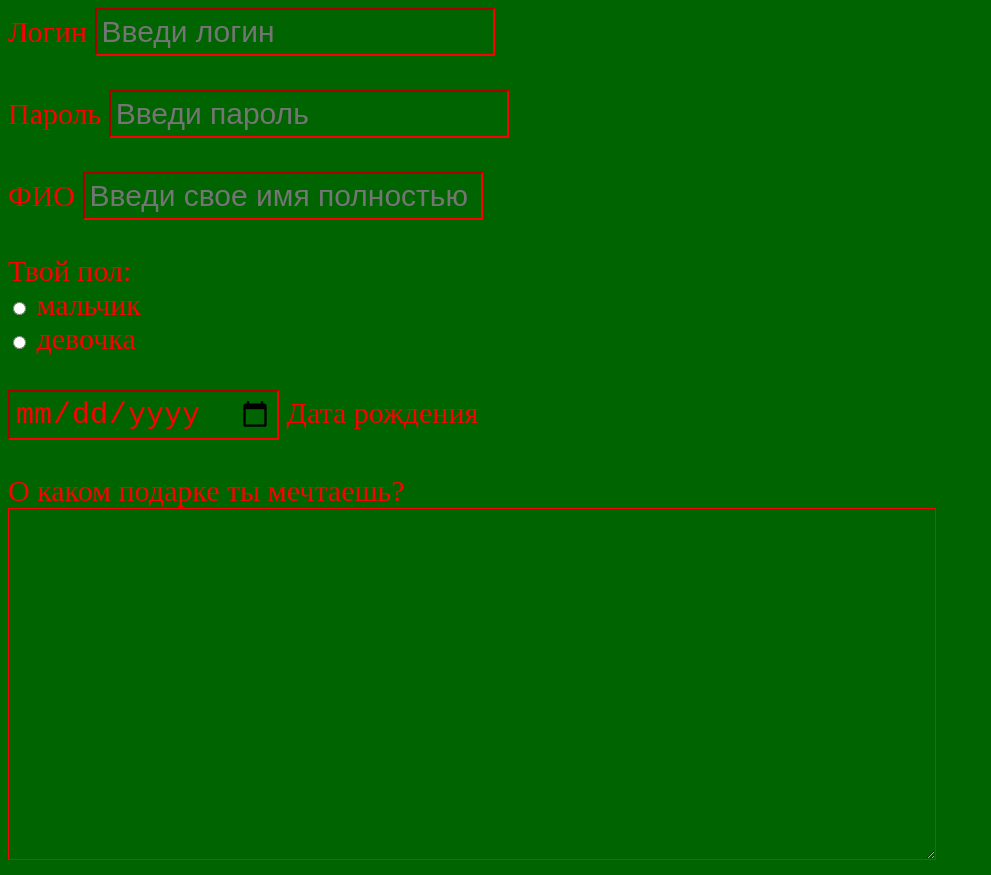
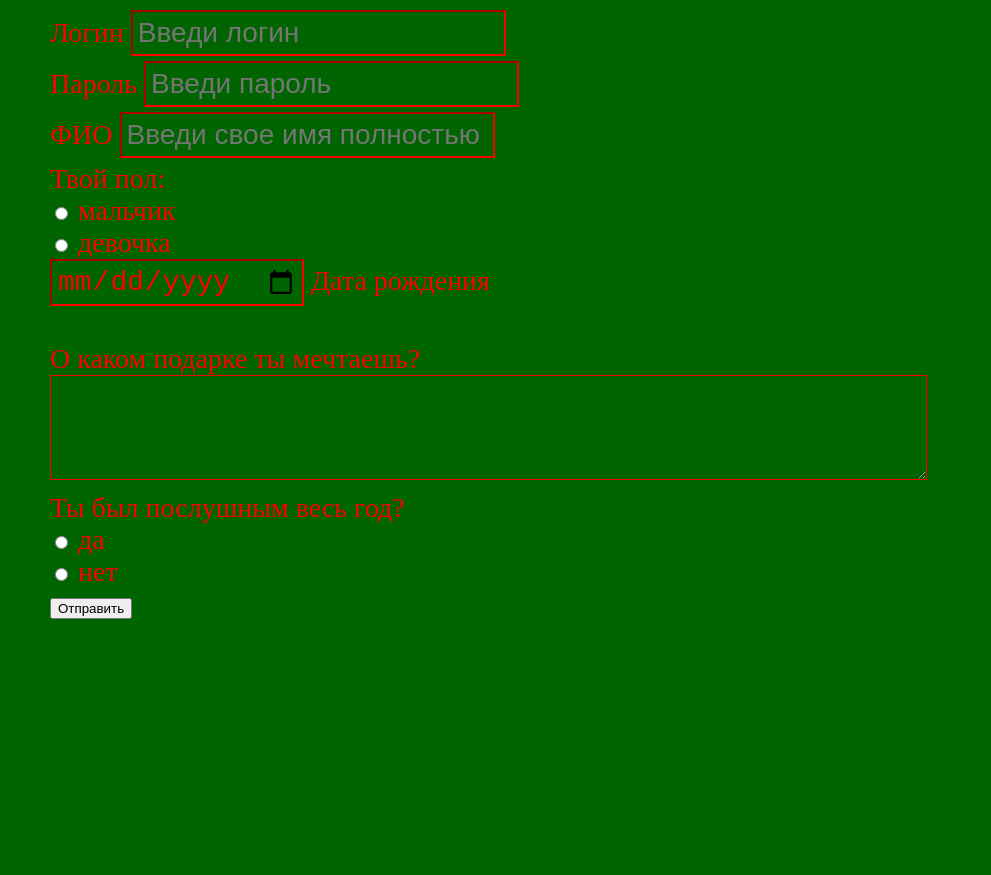
Before and after one commit to Valery2400/HomeWork_04, a plain HTML site: page Exercise1/index.html in a window 1280 px wide. Shown: the whole page, without its empty margins (0-991 px from the left). After the commit the page ends 800 px from the top, so only its background shows below. Drawn offline with Linux system fonts and the light colour scheme.

Commit message:
add send button

```diff
--- a/Exercise1/index.html
+++ b/Exercise1/index.html
@@ -15,21 +15,18 @@
                 <input id="login_" type="login"  placeholder="Введи логин" required>
             </label>
             </div>
-            <br>
+
         <div>
             <label for="password_">Пароль
                 <input id="password_" type="password" placeholder="Введи пароль" required >
         </label>
         </div>
-        <br>
+
         <div>
             <label for="name_">ФИО
                 <input id="name_" type="name" placeholder="Введи свое имя полностью" required >
             </label>
             </div>
-            <br>
-
-
 
         <div>
             Твой пол:
@@ -41,7 +38,7 @@
                 <input id="female" type="radio" name="sex" value="female">
                 <label for="female">девочка</label>
             </div>
-            <br>
+
 
             <div>
                 <input type="date" name="birth-date" id="birth-date">
@@ -50,12 +47,26 @@
             <br>
             <div>
                 О каком подарке ты мечтаешь? <br>
-                <textarea maxlength="100" name="text" id="" cols="50" rows="10"></textarea>
+                <textarea maxlength="100" name="text" id="" cols="50" rows="3"></textarea>
             </div>
 
+            <div>
+                Ты был послушным весь год?
+                <div>
+                    <input id="yes" type="radio" name="good_behavior" value="yes">
+                    <label for="yes">да</label>
+                </div>
+                <div>
+                    <input id="no" type="radio" name="good_behavior" value="no">
+                    <label for="no">нет</label>
+                </div>
+
+
         </div>
+        <div>
+          <button type="submit"> Отправить </button>
+         </div>
     </form>
          </form>
-
 </body>
 </html>
--- a/Exercise1/style.css
+++ b/Exercise1/style.css
@@ -1,8 +1,12 @@
 
 body {
     background-color: darkgreen;
-    font-size: 30px; color: red; width: 900;
+    margin: 10px 50px;
+    font-size: 28px; color: red; width: 700;
       }
+
+
+
 
 .green-background input[type="login"],
 .green-background input[type="password"],
@@ -10,7 +14,8 @@ body {
 .green-background input[type="date"],
 .green-background textarea {
   background-color: darkgreen;
-  font-size: 30px; color: red; /* Цвет текста на зеленом фоне */
   border-color: red;
-  padding: 5px; /* Добавить небольшие отступы вокруг полей ввода */
+  font-size: 28px; color: red; width: 700;
+  padding: 5px;
+  margin-bottom: 5px;
 }
```
